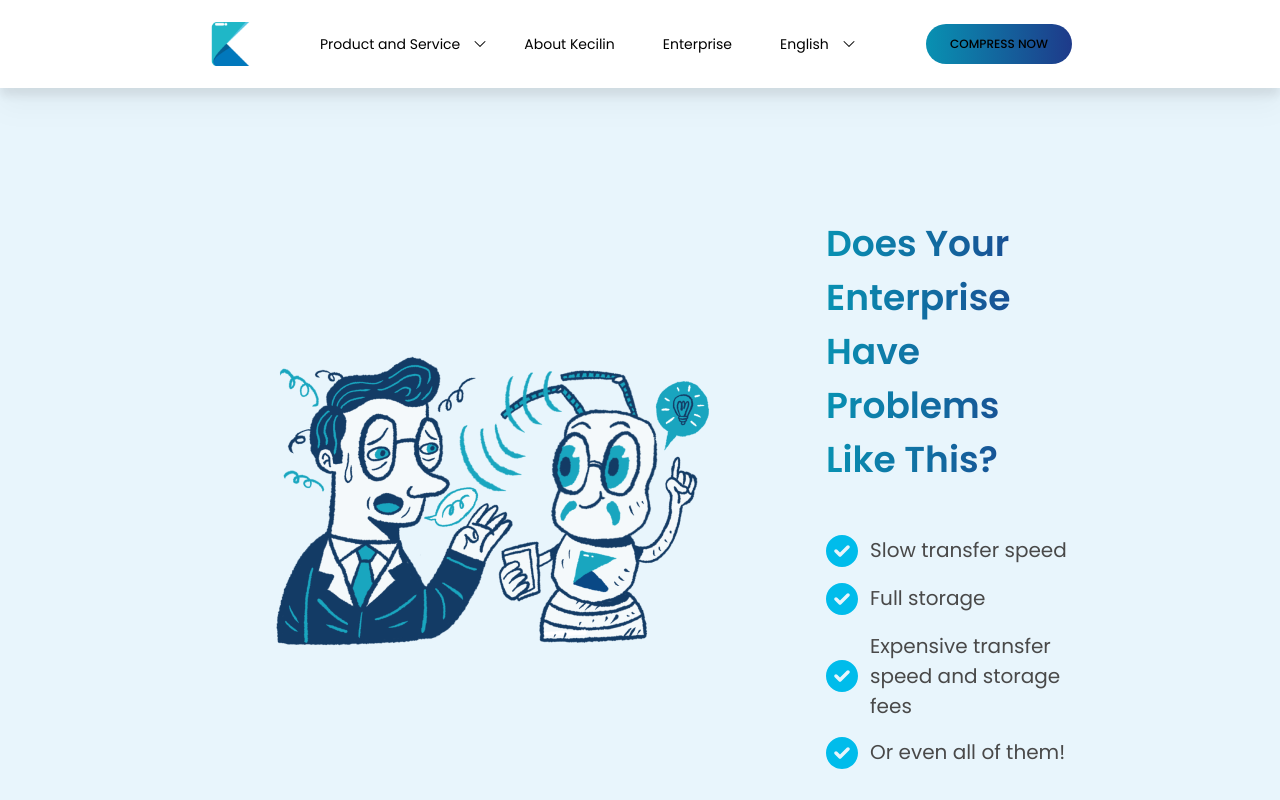
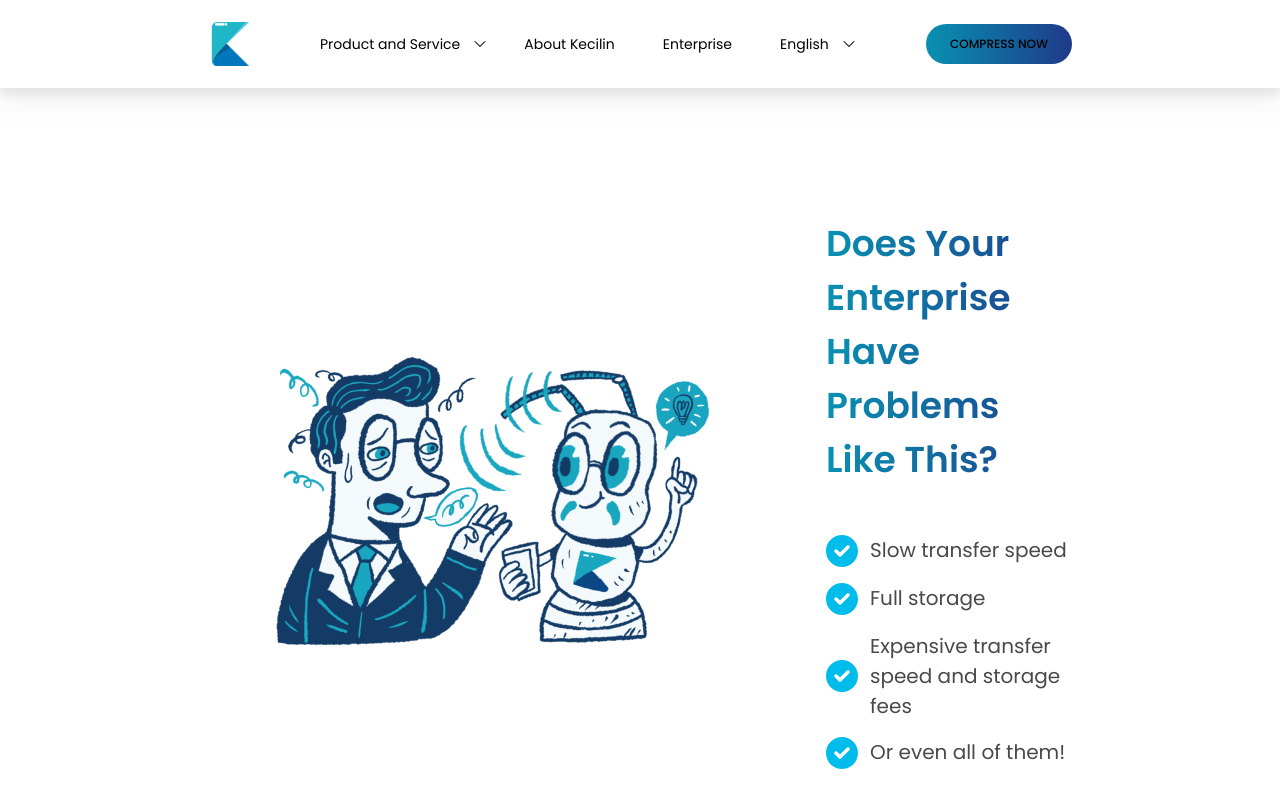
Before and after one commit to daffakamal/kecilin-clone, a Next.js app: page /Enterprise in a window 1280 px wide. Shown: the top 800 px of the page. Built offline with nearby package versions, Linux system fonts and the light colour scheme.

Commit message:
fix(Enterprise): change bg-color

```diff
--- a/components/Enterprise/title.js
+++ b/components/Enterprise/title.js
@@ -6,7 +6,7 @@ import { enterpriseList } from "../data/dataEnterprise";
 
 export default function Title() {
   return (
-    <div className="w-full h-full bg-[#e8f5fc] px-[24px] sm:px-16 lg:px-32 xl:px-52 2xl:px-80 py-12 sm:py-20 lg:py-24 xl:py-32">
+    <div className="w-full h-full bg-white px-[24px] sm:px-16 lg:px-32 xl:px-52 2xl:px-80 py-12 sm:py-20 lg:py-24 xl:py-32">
       <div className="w-full lg:flex items-center gap-x-[4rem]">
         <Image
           src={TitleImg.src}
```
